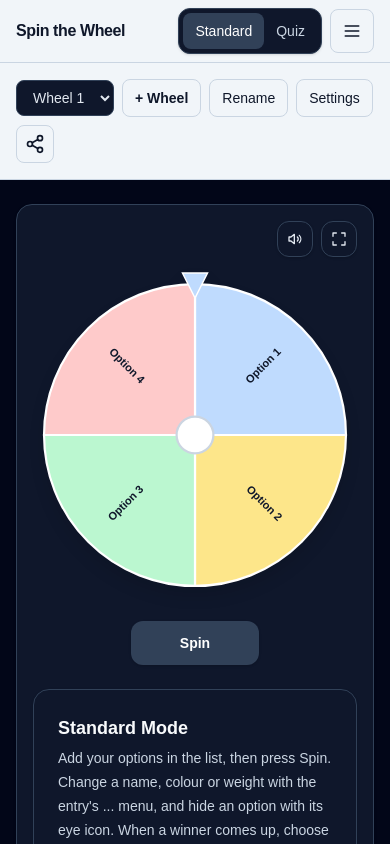
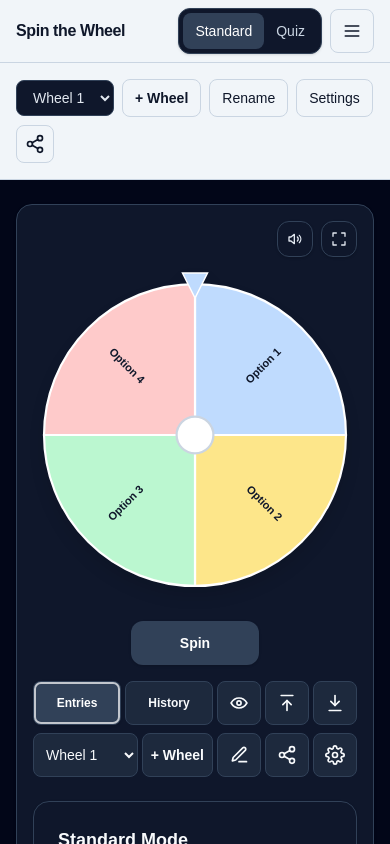
Before and after one commit to Franklindot04/spin-the-wheel, a Next.js app: page / in a window 390 px wide. Shown: the top 844 px of the page. Built offline with nearby package versions, Linux system fonts and the light colour scheme.

Commit message:
feat: add a toolbar under Spin on phones

```diff
--- /dev/null
+++ b/app/components/MobileToolbar.tsx
@@ -0,0 +1,247 @@
+"use client";
+
+import type { ReactNode, RefObject } from "react";
+import type { AppearanceThemeConfig } from "../lib/wheel-types";
+
+type MobileToolbarProps = {
+  theme: AppearanceThemeConfig;
+  accentClass: string;
+  spinning: boolean;
+  historyOpen: boolean;
+  historyCount: number;
+  onShowEntries: () => void;
+  onShowHistory: () => void;
+  allEntriesHidden: boolean;
+  hideAllDisabled: boolean;
+  onToggleAllEntriesHidden: () => void;
+  importDisabled: boolean;
+  importTitle: string;
+  onImport: () => void;
+  onExport: () => void;
+  wheels: { id: string; name: string }[];
+  activeWheelId: string;
+  onSwitchWheel: (id: string) => void;
+  onAddWheel: () => void;
+  onRename: () => void;
+  onShare: () => void;
+  onOpenSettings: () => void;
+  settingsButtonRef: RefObject<HTMLButtonElement | null>;
+};
+
+function Icon({ children }: { children: ReactNode }) {
+  return (
+    <svg
+      viewBox="0 0 24 24"
+      className="h-5 w-5"
+      fill="none"
+      stroke="currentColor"
+      strokeWidth="2"
+      strokeLinecap="round"
+      strokeLinejoin="round"
+      aria-hidden="true"
+    >
+      {children}
+    </svg>
+  );
+}
+
+/*
+ * The phone toolbar under the wheel. The wide layout keeps its
+ * controls in the header and in the side column (page.tsx).
+ */
+export default function MobileToolbar({
+  theme,
+  accentClass,
+  spinning,
+  historyOpen,
+  historyCount,
+  onShowEntries,
+  onShowHistory,
+  allEntriesHidden,
+  hideAllDisabled,
+  onToggleAllEntriesHidden,
+  importDisabled,
+  importTitle,
+  onImport,
+  onExport,
+  wheels,
+  activeWheelId,
+  onSwitchWheel,
+  onAddWheel,
+  onRename,
+  onShare,
+  onOpenSettings,
+  settingsButtonRef,
+}: MobileToolbarProps) {
+  const focusClass =
+    "focus-visible:outline-none focus-visible:ring-2 focus-visible:ring-current focus-visible:ring-offset-2 focus-visible:ring-offset-transparent";
+
+  const idleClass = `${theme.subtleSurfaceClass} ${theme.borderClass} ${theme.textPrimaryClass} not-disabled:hover:brightness-125`;
+
+  const baseClass = `h-11 rounded-lg border transition disabled:cursor-not-allowed disabled:opacity-40 ${focusClass}`;
+
+  const iconClass = `flex w-11 shrink-0 items-center justify-center ${baseClass} ${idleClass}`;
+
+  const textClass = (selected: boolean) =>
+    `min-w-0 flex-1 px-2 text-xs font-semibold ${baseClass} ${
+      selected
+        ? `${accentClass} border-transparent text-white shadow-sm ring-2 ring-inset ring-white/70`
+        : idleClass
+    }`;
+
+  const historyLabel = `Show history, ${historyCount} ${
+    historyCount === 1 ? "spin" : "spins"
+  }`;
+
+  return (
+    <div className="mx-auto mt-4 max-w-lg space-y-2 md:hidden max-[359px]:-mx-3">
+      <div className="flex gap-1 min-[414px]:gap-2">
+        <button
+          type="button"
+          onClick={onShowEntries}
+          aria-pressed={!historyOpen}
+          aria-label="Show entries"
+          className={textClass(!historyOpen)}
+        >
+          Entries
+        </button>
+
+        <button
+          type="button"
+          onClick={onShowHistory}
+          aria-pressed={historyOpen}
+          aria-label={historyLabel}
+          className={textClass(historyOpen)}
+        >
+          History
+        </button>
+
+        <button
+          type="button"
+          onClick={onToggleAllEntriesHidden}
+          disabled={hideAllDisabled}
+          aria-label={
+            allEntriesHidden
+              ? "Show all entries"
+              : "Hide all entries"
+          }
+          className={iconClass}
+        >
+          <Icon>
+            {allEntriesHidden ? (
+              <>
+                <path d="M3 3l18 18" />
+                <path d="M10.6 10.6a2 2 0 0 0 2.8 2.8" />
+                <path d="M9.9 5.1A10.8 10.8 0 0 1 12 4.8c6 0 9.5 7.2 9.5 7.2a17.4 17.4 0 0 1-3.2 3.8" />
+                <path d="M6.2 6.2A17.6 17.6 0 0 0 2.5 12S6 19.2 12 19.2a10.8 10.8 0 0 0 4.1-.8" />
+              </>
+            ) : (
+              <>
+                <path d="M2.5 12s3.5-6 9.5-6 9.5 6 9.5 6-3.5 6-9.5 6-9.5-6-9.5-6Z" />
+                <circle cx="12" cy="12" r="2.5" />
+              </>
+            )}
+          </Icon>
+        </button>
+
+        <button
+          type="button"
+          onClick={onImport}
+          disabled={importDisabled}
+          aria-label="Import data"
+          title={importTitle}
+          className={iconClass}
+        >
+          <Icon>
+            <path d="M12 21V9" />
+            <path d="m7 14 5-5 5 5" />
+            <path d="M5 3h14" />
+          </Icon>
+        </button>
+
+        <button
+          type="button"
+          onClick={onExport}
+          disabled={spinning}
+          aria-label="Export data"
+          className={iconClass}
+        >
+          <Icon>
+            <path d="M12 3v12" />
+            <path d="m7 10 5 5 5-5" />
+            <path d="M5 21h14" />
+          </Icon>
+        </button>
+      </div>
+
+      <div className="flex flex-wrap gap-1 min-[414px]:gap-2">
+        <select
+          value={activeWheelId}
+          onChange={(event) =>
+            onSwitchWheel(event.target.value)
+          }
+          disabled={spinning}
+          aria-label="Select wheel"
+          className={`min-w-0 px-2 text-sm font-medium max-[374px]:basis-full min-[375px]:flex-1 ${baseClass} ${idleClass}`}
+        >
+          {wheels.map((wheel) => (
+            <option key={wheel.id} value={wheel.id}>
+              {wheel.name}
+            </option>
+          ))}
+        </select>
+
+        <button
+          type="button"
+          onClick={onAddWheel}
+          disabled={spinning}
+          className={`shrink-0 px-2 text-sm font-semibold max-[374px]:flex-1 ${baseClass} ${idleClass}`}
+        >
+          + Wheel
+        </button>
+
+        <button
+          type="button"
+          onClick={onRename}
+          disabled={spinning}
+          aria-label="Rename wheel"
+          className={`${iconClass} max-[374px]:flex-1`}
+        >
+          <Icon>
+            <path d="M12 20h9" />
+            <path d="M16.5 3.5a2.121 2.121 0 0 1 3 3L8 18l-4 1 1-4Z" />
+          </Icon>
+        </button>
+
+        <button
+          type="button"
+          onClick={onShare}
+          aria-label="Share Spin the Wheel"
+          className={`${iconClass} max-[374px]:flex-1`}
+        >
+          <Icon>
+            <circle cx="18" cy="5" r="3" />
+            <circle cx="6" cy="12" r="3" />
+            <circle cx="18" cy="19" r="3" />
+            <path d="M8.6 13.5l6.8 4" />
+            <path d="M15.4 6.5l-6.8 4" />
+          </Icon>
+        </button>
+
+        <button
+          ref={settingsButtonRef}
+          type="button"
+          onClick={onOpenSettings}
+          disabled={spinning}
+          aria-label="Settings"
+          className={`${iconClass} max-[374px]:flex-1`}
+        >
+          <Icon>
+            <circle cx="12" cy="12" r="3" />
+            <path d="M19.4 15a1.65 1.65 0 0 0 .33 1.82l.06.06a2 2 0 0 1 0 2.83 2 2 0 0 1-2.83 0l-.06-.06a1.65 1.65 0 0 0-1.82-.33 1.65 1.65 0 0 0-1 1.51V21a2 2 0 0 1-2 2 2 2 0 0 1-2-2v-.09A1.65 1.65 0 0 0 9 19.4a1.65 1.65 0 0 0-1.82.33l-.06.06a2 2 0 0 1-2.83 0 2 2 0 0 1 0-2.83l.06-.06a1.65 1.65 0 0 0 .33-1.82 1.65 1.65 0 0 0-1.51-1H3a2 2 0 0 1-2-2 2 2 0 0 1 2-2h.09A1.65 1.65 0 0 0 4.6 9a1.65 1.65 0 0 0-.33-1.82l-.06-.06a2 2 0 0 1 0-2.83 2 2 0 0 1 2.83 0l.06.06a1.65 1.65 0 0 0 1.82.33H9a1.65 1.65 0 0 0 1-1.51V3a2 2 0 0 1 2-2 2 2 0 0 1 2 2v.09a1.65 1.65 0 0 0 1 1.51 1.65 1.65 0 0 0 1.82-.33l.06-.06a2 2 0 0 1 2.83 0 2 2 0 0 1 0 2.83l-.06.06a1.65 1.65 0 0 0-.33 1.82V9a1.65 1.65 0 0 0 1.51 1H21a2 2 0 0 1 2 2 2 2 0 0 1-2 2h-.09a1.65 1.65 0 0 0-1.51 1z" />
+          </Icon>
+        </button>
+      </div>
+    </div>
+  );
+}
--- a/app/page.tsx
+++ b/app/page.tsx
@@ -3,6 +3,7 @@ import { useCallback, useEffect, useRef, useState, } from "react";
 import type { ChangeEvent, CSSProperties, SetStateAction, } from "react";
 import EntryList from "./components/EntryList";
 import FeedbackDialog from "./components/FeedbackDialog";
+import MobileToolbar from "./components/MobileToolbar";
 import MobileTopBar from "./components/MobileTopBar";
 import SettingsPanel, { type SettingsTab, type WheelSettings as PanelWheelSettings, } from "./components/SettingsPanel";
 import WheelComponent from "./components/Wheel";
@@ -74,6 +75,10 @@ export default function Home() {
     const [entriesResetOpen, setEntriesResetOpen,] = useState(false);
     const importInputRef = useRef<HTMLInputElement>(null);
     const settingsButtonRef = useRef<HTMLButtonElement>(null);
+    /* The Settings button in the phone toolbar. The other one is in the wide header. */
+    const mobileSettingsButtonRef = useRef<HTMLButtonElement>(null);
+    /* The Settings button that opened the dialog last. */
+    const settingsOpenerRef = useRef<HTMLButtonElement | null>(null);
     const settingsDialogRef = useRef<HTMLDivElement>(null);
     const resetDialogRef = useRef<HTMLDivElement>(null);
     const entriesResetDialogRef = useRef<HTMLDivElement>(null);
@@ -457,11 +462,25 @@ export default function Home() {
         setPendingImport(null);
         setSettingsOpen(false);
     }
+    /*
+     * Two Settings buttons exist, one in the wide header and one in the
+     * phone toolbar. Focus goes back to the one that opened the dialog,
+     * or to whichever one is shown if that one is gone (for example after
+     * the window was resized while the dialog was open). It is looked up
+     * when the dialog closes, not when it opened.
+     */
+    function focusSettingsButton() {
+        const shown = [
+            settingsOpenerRef.current,
+            settingsButtonRef.current,
+            mobileSettingsButtonRef.current,
+        ].find((button) => button !== null && button.isConnected && button.getClientRects().length > 0);
+        shown?.focus();
+    }
     useEffect(() => {
         if (!settingsOpen) {
             return;
         }
-        const settingsButton = settingsButtonRef.current;
         const dialog = settingsDialogRef.current;
         function handleKeyDown(event: KeyboardEvent) {
             if (event.key ===
@@ -504,14 +523,13 @@ export default function Home() {
         return () => {
             window.removeEventListener("keydown", handleKeyDown);
             document.body.style.overflow = previousBodyOverflow;
-            settingsButton?.focus();
+            focusSettingsButton();
         };
     }, [settingsOpen]);
     useEffect(() => {
         if (!resetConfirmOpen) {
             return;
         }
-        const settingsButton = settingsButtonRef.current;
         const dialog = resetDialogRef.current;
         function handleKeyDown(event: KeyboardEvent) {
             if (event.key ===
@@ -551,7 +569,7 @@ export default function Home() {
         dialog?.focus();
         return () => {
             window.removeEventListener("keydown", handleKeyDown);
-            settingsButton?.focus();
+            focusSettingsButton();
         };
     }, [resetConfirmOpen]);
     useEffect(() => {
@@ -606,7 +624,6 @@ export default function Home() {
             return;
         }
         const deleteCopyButton = deleteCopyButtonRef.current;
-        const settingsButton = settingsButtonRef.current;
         const dialog = deleteCopyDialogRef.current;
         function handleKeyDown(event: KeyboardEvent) {
             if (event.key ===
@@ -651,7 +668,7 @@ export default function Home() {
                 deleteCopyButton.focus();
             }
             else {
-                settingsButton?.focus();
+                focusSettingsButton();
             }
         };
     }, [deleteCopyOpen]);
@@ -1287,6 +1304,10 @@ export default function Home() {
             setMenuOpen(false);
         }
     }, []);
+    function openImportPicker() {
+        setImportError("");
+        importInputRef.current?.click();
+    }
     function exportData() {
         const blob = new Blob([
             serializeAppData(appData),
@@ -1621,7 +1642,10 @@ export default function Home() {
             <button type="button" onClick={renameActiveWheel} disabled={spinning} className={`rounded-lg border px-3 py-2 text-sm font-medium transition ${headerSurfaceClass} ${headerBorderClass} ${headerHoverClass} disabled:cursor-not-allowed disabled:opacity-50`} style={{ color: headerTextColor }}>
               Rename
             </button>
-            <button ref={settingsButtonRef} type="button" onClick={() => setSettingsOpen(true)} disabled={spinning} className={`rounded-lg border px-3 py-2 text-sm font-medium transition ${headerSurfaceClass} ${headerBorderClass} ${headerHoverClass} disabled:cursor-not-allowed disabled:opacity-50`} style={{ color: headerTextColor }}>
+            <button ref={settingsButtonRef} type="button" onClick={() => {
+                settingsOpenerRef.current = settingsButtonRef.current;
+                setSettingsOpen(true);
+            }} disabled={spinning} className={`rounded-lg border px-3 py-2 text-sm font-medium transition ${headerSurfaceClass} ${headerBorderClass} ${headerHoverClass} disabled:cursor-not-allowed disabled:opacity-50`} style={{ color: headerTextColor }}>
               Settings
             </button>
             <button type="button" onClick={handleShare} aria-label="Share Spin the Wheel" title="Share" className={`relative flex h-[38px] w-[38px] shrink-0 items-center justify-center rounded-lg border transition before:absolute before:-inset-1 before:content-[''] focus-visible:outline-none focus-visible:ring-2 focus-visible:ring-current focus-visible:ring-offset-2 focus-visible:ring-offset-transparent ${headerSurfaceClass} ${headerBorderClass} ${headerHoverClass}`} style={{ color: headerTextColor }}>
@@ -1745,6 +1769,10 @@ export default function Home() {
                     : null}
                 </div>)}/>
           </div>
+          <MobileToolbar theme={theme} accentClass={actionAccentClass} spinning={spinning} historyOpen={historyOpen} historyCount={(mode === "standard" ? standardHistory : quizHistory).length} onShowEntries={() => setHistoryOpen(false)} onShowHistory={() => setHistoryOpen(true)} allEntriesHidden={allEntriesHidden} hideAllDisabled={spinning || currentSetupEntries.length === 0} onToggleAllEntriesHidden={toggleAllEntriesHidden} importDisabled={spinning || storageStale} importTitle={storageStale ? "Reload first: this tab is out of date and its changes are not saved" : "Import data"} onImport={openImportPicker} onExport={exportData} wheels={appData.wheels} activeWheelId={appData.activeWheelId} onSwitchWheel={switchWheel} onAddWheel={addWheel} onRename={renameActiveWheel} onShare={handleShare} onOpenSettings={() => {
+                settingsOpenerRef.current = mobileSettingsButtonRef.current;
+                setSettingsOpen(true);
+            }} settingsButtonRef={mobileSettingsButtonRef}/>
           {mode === "standard" &&
             !hasSpun && (<div inert={wheelExpanded} aria-hidden={wheelExpanded || undefined} className={`mx-auto mt-6 max-w-2xl rounded-2xl border p-6 shadow-sm ${theme.borderClass} ${theme.surfaceClass}`}>
               <h2 className={`text-lg font-semibold ${theme.textPrimaryClass}`}>
@@ -1836,10 +1864,7 @@ export default function Home() {
                 <path d="M5 21h14"/>
               </svg>
             </button>
-            <button type="button" onClick={() => {
-                setImportError("");
-                importInputRef.current?.click();
-            }} disabled={spinning || storageStale} className={`shrink-0 rounded-lg border p-2 transition focus-visible:outline-none focus-visible:ring-2 focus-visible:ring-current focus-visible:ring-offset-2 focus-visible:ring-offset-transparent ${theme.borderClass} ${theme.surfaceClass} ${theme.textSecondaryClass} ${theme.controlHoverClass} disabled:cursor-not-allowed disabled:opacity-40`} aria-label="Import data" title={storageStale ? "Reload first: this tab is out of date and its changes are not saved" : "Import data"}>
+            <button type="button" onClick={openImportPicker} disabled={spinning || storageStale} className={`shrink-0 rounded-lg border p-2 transition focus-visible:outline-none focus-visible:ring-2 focus-visible:ring-current focus-visible:ring-offset-2 focus-visible:ring-offset-transparent ${theme.borderClass} ${theme.surfaceClass} ${theme.textSecondaryClass} ${theme.controlHoverClass} disabled:cursor-not-allowed disabled:opacity-40`} aria-label="Import data" title={storageStale ? "Reload first: this tab is out of date and its changes are not saved" : "Import data"}>
               <svg viewBox="0 0 24 24" className="h-4 w-4" fill="none" stroke="currentColor" strokeWidth="2" strokeLinecap="round" strokeLinejoin="round" aria-hidden="true">
                 <path d="M12 21V9"/>
                 <path d="m7 14 5-5 5 5"/>
```
